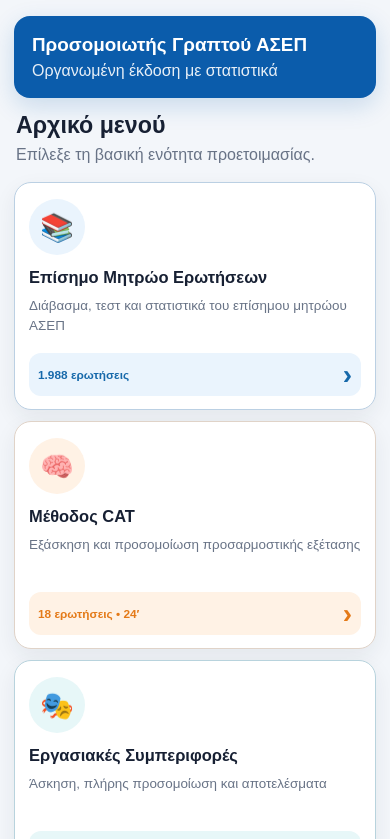
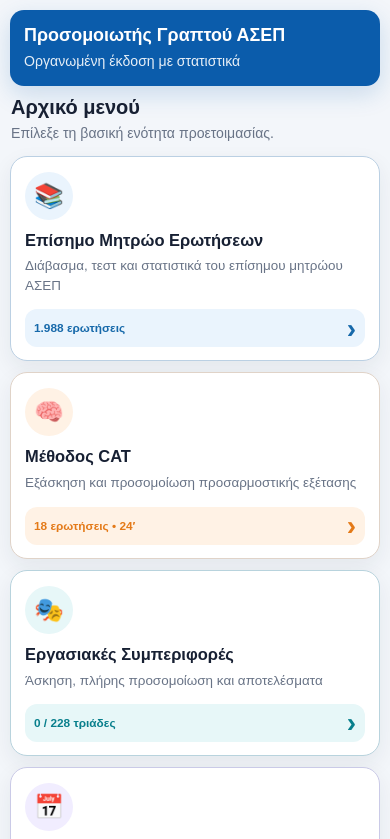
Before and after one commit to Giortamis/asep-quiz, a plain HTML site: page index.html in a window 390 px wide. Shown: the top 839 px of the page. Drawn offline with Linux system fonts and the light colour scheme.

Commit message:
FS-3 — Responsive Layout & Adaptive UI

```diff
--- a/style.css
+++ b/style.css
@@ -1,10 +1,10 @@
 
 :root{--blue:#0b5cab;--blue2:#083f78;--bg:#f3f6fa;--card:#fff;--text:#172033;--muted:#687386;--border:#d8e0ea;--green:#1f9d55;--greenbg:#e8f7ef;--red:#d9363e;--redbg:#fdebec}
 *{box-sizing:border-box}body{margin:0;font-family:Arial,Helvetica,sans-serif;background:var(--bg);color:var(--text)}
-.app{width:min(760px,100%);margin:auto;min-height:100vh;padding:16px 14px 30px}
+.app{width:min(1120px,100%);margin:auto;min-height:100vh;padding:clamp(14px,2vw,24px) clamp(12px,2.4vw,28px) 32px}
 .header{background:var(--blue);color:#fff;border-radius:16px;padding:18px;margin-bottom:14px;box-shadow:0 8px 24px rgba(11,92,171,.18)}
 .header h1{margin:0 0 6px;font-size:1.35rem}.header p{margin:0;opacity:.9}
-.card{background:var(--card);border:1px solid #e8edf4;border-radius:16px;padding:18px;box-shadow:0 8px 26px rgba(23,37,61,.08);margin-bottom:14px}
+.card{background:var(--card);border:1px solid #e8edf4;border-radius:16px;padding:clamp(15px,2vw,22px);box-shadow:0 8px 26px rgba(23,37,61,.08);margin-bottom:14px}
 h2{margin-top:0}.primary,.secondary{border:0;border-radius:12px;padding:14px;font-size:1rem;font-weight:700;cursor:pointer}
 .primary{background:var(--blue);color:#fff}.secondary{background:#eaf3fc;color:var(--blue2);border:1px solid #bdd4ec}
 .full{width:100%}.hidden{display:none!important}
@@ -218,8 +218,8 @@
 .home-heading{display:flex;align-items:flex-end;justify-content:space-between;gap:14px;margin:4px 2px 16px}
 .home-heading h2{margin:0 0 5px;font-size:1.45rem}
 .home-heading p{margin:0;color:var(--muted);line-height:1.4}
-.dashboard-grid{display:grid;grid-template-columns:repeat(3,minmax(0,1fr));gap:14px}
-.dashboard-tile{--tile-accent:#0b5cab;--tile-soft:#edf5fd;position:relative;display:flex;flex-direction:column;align-items:flex-start;min-height:252px;padding:20px 18px 16px;border:1px solid #e3e9f1;border-radius:20px;background:#fff;color:var(--text);text-align:left;cursor:pointer;box-shadow:0 8px 22px rgba(23,37,61,.07);transition:transform .18s ease,box-shadow .18s ease,border-color .18s ease}
+.dashboard-grid{display:grid;grid-template-columns:repeat(3,minmax(0,1fr));gap:clamp(12px,1.6vw,18px)}
+.dashboard-tile{--tile-accent:#0b5cab;--tile-soft:#edf5fd;position:relative;display:flex;min-width:0;flex-direction:column;align-items:flex-start;min-height:230px;padding:20px 18px 16px;border:1px solid #e3e9f1;border-radius:20px;background:#fff;color:var(--text);text-align:left;cursor:pointer;box-shadow:0 8px 22px rgba(23,37,61,.07);transition:transform .18s ease,box-shadow .18s ease,border-color .18s ease}
 .dashboard-tile:hover{transform:translateY(-4px);border-color:color-mix(in srgb,var(--tile-accent) 28%,#e3e9f1);box-shadow:0 14px 28px rgba(23,37,61,.12)}
 .dashboard-tile:active{transform:translateY(-1px) scale(.992)}
 .dashboard-tile:focus-visible{outline:3px solid color-mix(in srgb,var(--tile-accent) 35%,transparent);outline-offset:3px}
@@ -235,21 +235,24 @@
 .tile-cat{--tile-accent:#d36d0b;--tile-soft:#fff3e7}
 .tile-work{--tile-accent:#087f83;--tile-soft:#eaf8f8}
 .tile-guide{--tile-accent:#245cb4;--tile-soft:#edf3fd}
-@media(max-width:700px){
+@media(max-width:900px){
   .dashboard-grid{grid-template-columns:repeat(2,minmax(0,1fr));gap:11px}
-  .dashboard-tile{min-height:228px;padding:16px 14px 13px;border-radius:17px}
+  .dashboard-tile{min-height:210px;padding:16px 14px 13px;border-radius:17px}
   .tile-icon{width:56px;height:56px;margin-bottom:13px;font-size:1.7rem}
   .tile-title{font-size:1.03rem}
   .tile-description{font-size:.84rem}
   .tile-footer{font-size:.74rem;padding:9px}
 }
-@media(max-width:380px){
+@media(max-width:560px){
   .dashboard-grid{grid-template-columns:1fr}
-  .dashboard-tile{min-height:205px}
+  .dashboard-tile{min-height:0;padding:15px 14px 13px}
+  .tile-icon{width:48px;height:48px;margin-bottom:11px;font-size:1.5rem}
+  .tile-title{margin-bottom:6px}
+  .tile-footer{min-height:38px;margin-top:14px}
 }
 
 /* V13.4 — νέα αρχιτεκτονική βασικού και υπομενού */
-.main-four{grid-template-columns:repeat(2,minmax(0,1fr))}
+.main-four{grid-template-columns:repeat(3,minmax(0,1fr))}
 .tile-registry{--tile-accent:#2878c8;--tile-soft:#edf6ff}
 .submenu-screen{padding-top:16px}
 .submenu-intro{color:var(--muted);margin-bottom:18px}
@@ -258,7 +261,8 @@
 .submenu-grid .dashboard-tile{min-height:220px}
 .screen-back{border:0;background:transparent;color:var(--blue2);font-weight:800;font-size:.95rem;padding:5px 0 14px;cursor:pointer}
 .screen-back:hover{text-decoration:underline}
-@media(max-width:680px){.main-four,.submenu-grid,.submenu-grid.two-items{grid-template-columns:1fr}.submenu-grid .dashboard-tile{min-height:190px}}
+@media(max-width:900px){.main-four,.submenu-grid,.submenu-grid.two-items{grid-template-columns:repeat(2,minmax(0,1fr))}.submenu-grid .dashboard-tile{min-height:195px}}
+@media(max-width:560px){.main-four,.submenu-grid,.submenu-grid.two-items{grid-template-columns:1fr}.submenu-grid .dashboard-tile{min-height:0}}
 
 /* V13.5 — ενιαία πλοήγηση και κουμπιά έναρξης */
 .actions-single{grid-template-columns:1fr}
@@ -470,3 +474,31 @@
 .plan-progress-details{display:grid;gap:12px}.plan-progress-row{display:grid;grid-template-columns:1fr auto;gap:10px;padding:14px;border:1px solid var(--border);border-radius:14px;background:#fff}.plan-progress-row span{display:block;margin-top:4px;color:var(--muted);font-size:.86rem}.plan-progress-row>b{color:var(--plan);font-size:1.2rem}
 .guide-content{display:grid;gap:10px}.guide-content details{border:1px solid var(--border);border-radius:12px;background:#fff;padding:0 13px}.guide-content summary{cursor:pointer;font-weight:800;padding:14px 0;color:var(--help-dark)}.guide-content p{margin:0 0 14px;color:var(--muted);line-height:1.55}
 @media(max-width:620px){.plan-task{grid-template-columns:auto 1fr}.plan-task>button{grid-column:1/-1;width:100%}}
+
+/* FS-3 — ενιαίος responsive μηχανισμός */
+.dashboard-grid>*,.actions>*,.plan-task>*,.plan-progress-row>*,.work-statement>*,.cat-history-item>*{min-width:0}
+.tile-title,.tile-description,.tile-footer,.question,.answer,.work-statement,.guide-content,.plan-task-body{overflow-wrap:anywhere}
+.cat-option-content,.cat-visual,.cat-review-visual{max-width:100%;min-width:0;overflow-wrap:anywhere}
+
+@media(max-width:900px){
+  .app{padding-inline:18px}
+  .header{padding:17px}
+  .card{border-radius:15px}
+}
+
+@media(max-width:560px){
+  .app{padding:10px 10px 24px}
+  .header{padding:15px 14px;margin-bottom:10px;border-radius:14px}
+  .header h1{font-size:1.12rem}
+  .header p{font-size:.88rem;line-height:1.35}
+  .card{padding:14px;border-radius:14px;margin-bottom:10px}
+  .home-heading{margin:2px 1px 12px}
+  .home-heading h2{font-size:1.25rem}
+  .home-heading p{font-size:.88rem}
+  .submenu-screen{padding-top:14px}
+  .submenu-intro{margin-bottom:14px}
+  .screen-back{margin-bottom:12px}
+  .topbar{font-size:.84rem}
+  .question{margin-bottom:14px}
+  .answer{padding:12px}
+}
```
Also changed, not shown: docs/SPRINTS.md (+11 -1 lines), docs/CHANGELOG.md.
